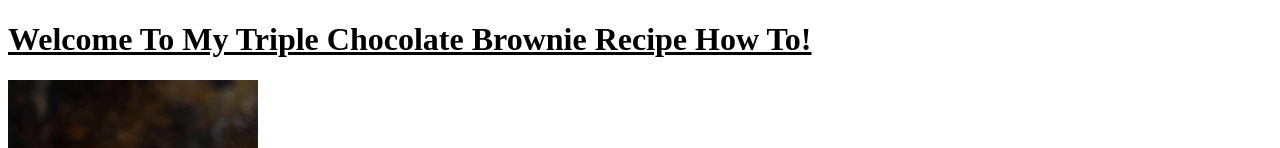
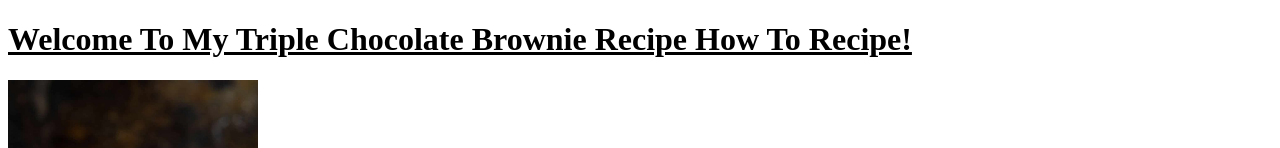
Before and after one commit to xtremeyou/odin-recipes, a plain HTML site: page second-recipe.html in a window 1280 px wide. Shown: the top 148 px of the page. Drawn offline with Linux system fonts and the light colour scheme.

Commit message:
Edited header to add 'Recipe!'

```diff
--- a/second-recipe.html
+++ b/second-recipe.html
@@ -5,7 +5,7 @@
     <title>The Triple Chocolate Brownie Recipe!</title>
 </head>
 <body>
-    <h1><u>Welcome To My Triple Chocolate Brownie Recipe How To!</u></h1>
+    <h1><u>Welcome To My Triple Chocolate Brownie Recipe How To Recipe!</u></h1>
 
 
     <img src="./img/Chocolate-Brownie-Recipe-5.jpeg" width="250" alt="picture of a brownie">
```
